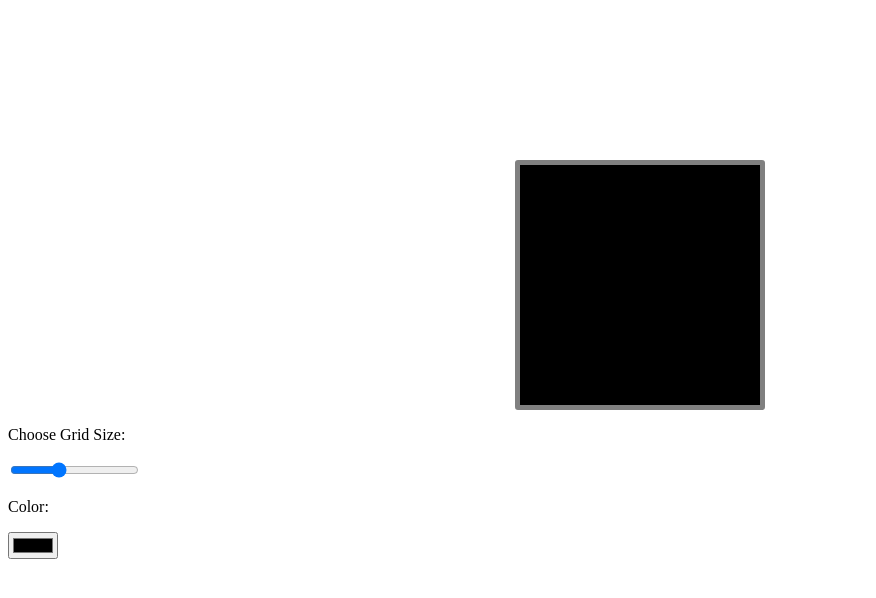
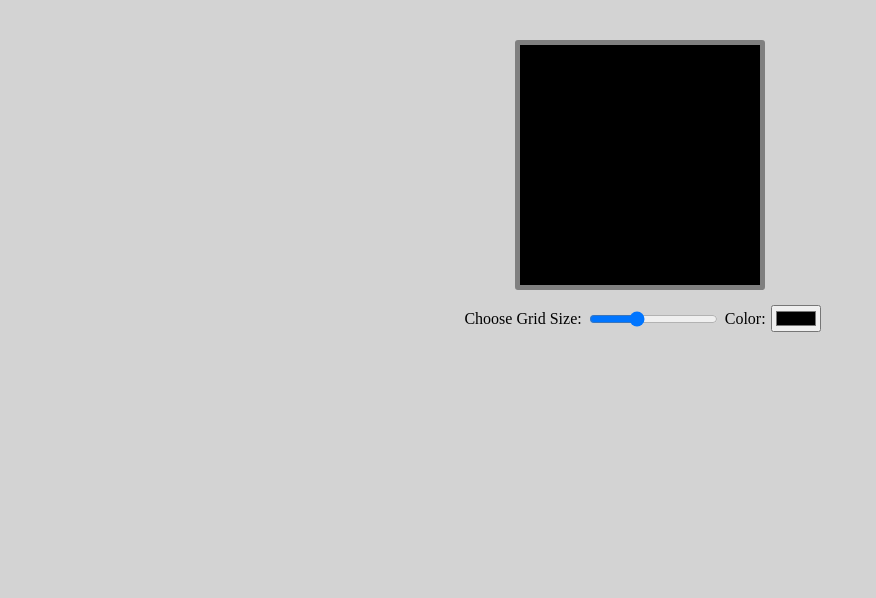
Before and after one commit to cpomul/Sketch, a plain HTML site: page index.html in a window 1280 px wide. Shown: the whole page, without its empty margins (0-876 px from the left). Drawn offline with Linux system fonts and the light colour scheme.

Commit message:
Update style.css

```diff
--- a/style.css
+++ b/style.css
@@ -1,10 +1,25 @@
-#grid {
-  display: grid;
-  grid-template-columns: repeat(25, 16px);
+html {
+  background-color: lightgray;
 }
-
 #container {
   display: flex;
   justify-content: center;
-  margin-top: 20vh;
+  margin-top: 5vh;
 }
+
+.buttonContainer {
+  display: flex;
+  flex-direction: row;
+  justify-content: center;
+  margin-top: 15px;
+}
+
+#colorChooseText {
+  color: black;
+  margin: 5px;
+}
+
+#gridSizeChooseText {
+  color: black;
+  margin: 5px;
+}
```
